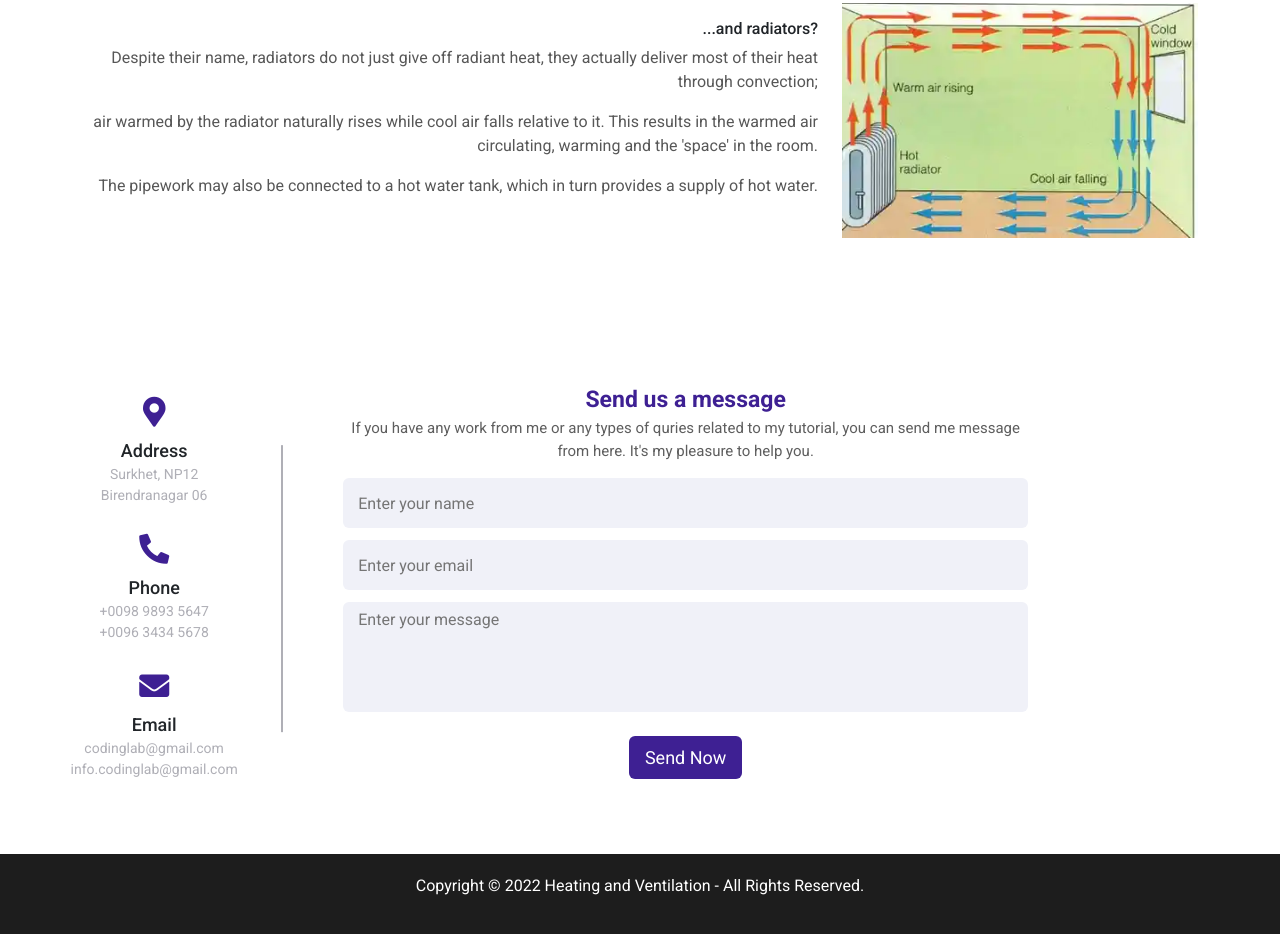
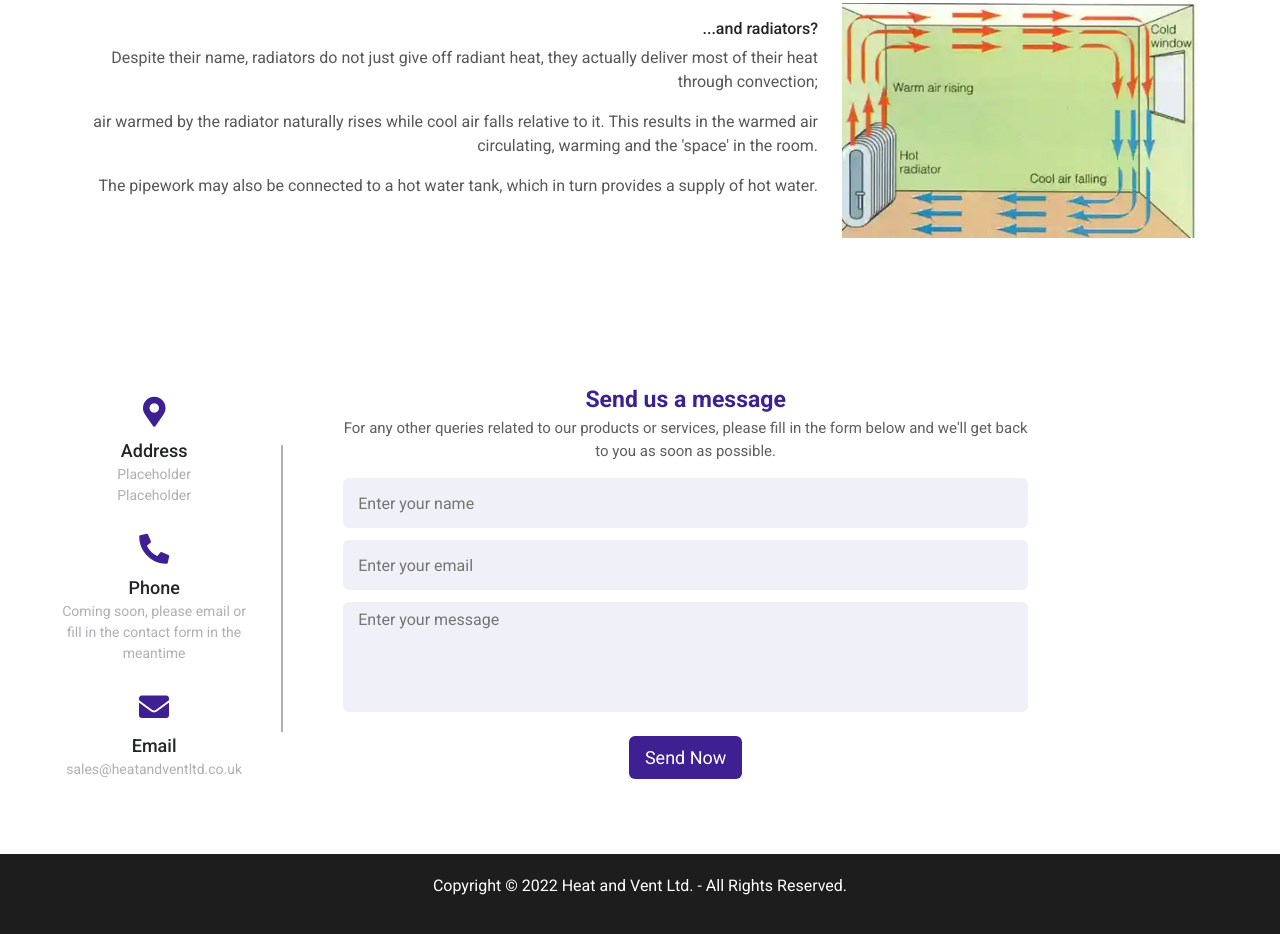
Before and after one commit to R2SMarketing/Heat_Vent, a plain HTML site: page index.html in a window 1280 px wide. Shown: the part 3024-3958 px from the top of the page. Drawn offline with nearby package versions, Linux system fonts and the light colour scheme.

Commit message:
Update index.html

```diff
--- a/index.html
+++ b/index.html
@@ -213,25 +213,25 @@
           <div class="address details">
             <i class="fas fa-map-marker-alt"></i>
             <div class="topic">Address</div>
-            <div class="text-one">Surkhet, NP12</div>
-            <div class="text-two">Birendranagar 06</div>
+            <div class="text-one">Placeholder</div>
+            <div class="text-two">Placeholder</div>
           </div>
           <div class="phone details">
             <i class="fas fa-phone-alt"></i>
             <div class="topic">Phone</div>
-            <div class="text-one">+0098 9893 5647</div>
-            <div class="text-two">+0096 3434 5678</div>
+            <div class="text-one">Coming soon, please email or fill in the contact form in the meantime</div>
+
           </div>
           <div class="email details">
             <i class="fas fa-envelope"></i>
             <div class="topic">Email</div>
-            <div class="text-one">codinglab@gmail.com</div>
-            <div class="text-two">info.codinglab@gmail.com</div>
-          </div>
+            <div class="text-one">sales@heatandventltd.co.uk</div>
+
+        </div>
         </div>
         <div class="right-side">
           <div class="topic-text">Send us a message</div>
-          <p>If you have any work from me or any types of quries related to my tutorial, you can send me message from here. It's my pleasure to help you.</p>
+          <p>For any other queries related to our products or services, please fill in the form below and we'll get back to you as soon as possible. </p>
         <form action="#">
           <div class="input-box">
             <input type="text" placeholder="Enter your name">
@@ -258,7 +258,7 @@
 
 
     <footer style="background:#1d1d1d;padding:20px">
-      <p style="color:#fff; text-align:center;">Copyright © 2022 Heating and Ventilation - All Rights Reserved.</p>
+      <p style="color:#fff; text-align:center;">Copyright © 2022 Heat and Vent Ltd. - All Rights Reserved.</p>
     </footer>
     <!-- bootstrap js -->
     <!-- JavaScript Bundle with Popper -->
```
